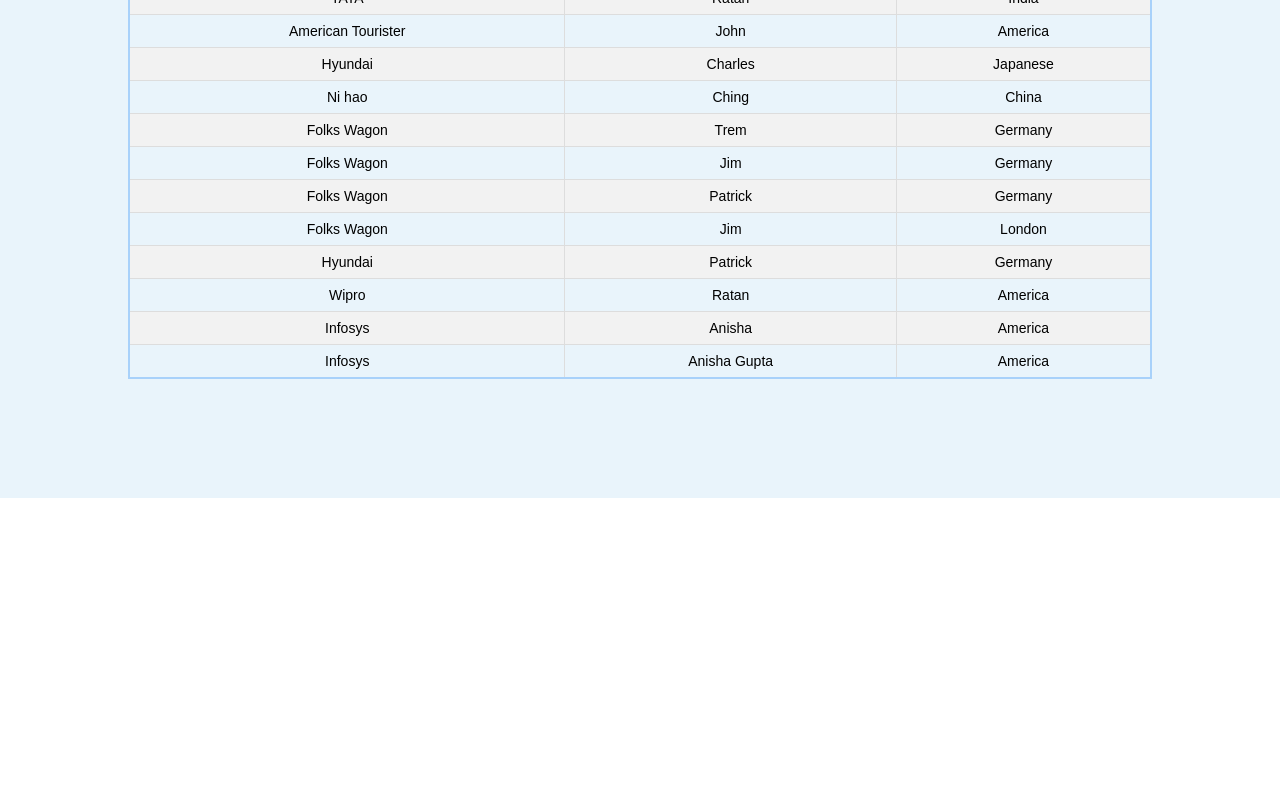
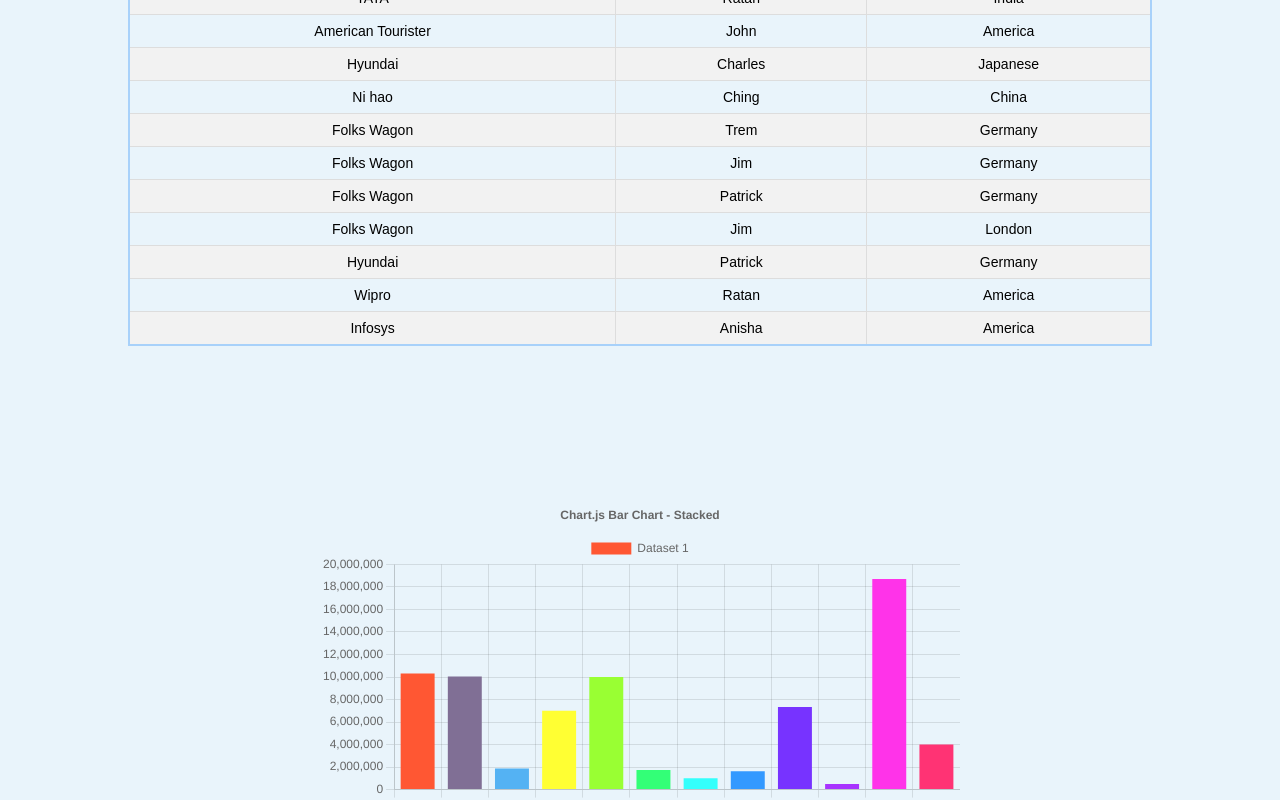
Before and after one commit to theamargupta/anishaInterview2023, a React (Create React App) app in the folder table-app/: page / in a window 1280 px wide. Shown: the part 300-1100 px from the top of the page. Before the commit the page ends 800 px from the top, so only its background shows below. Built offline with nearby package versions, Linux system fonts and the light colour scheme; data requests are answered from the project's data file.

Commit message:
Added - Chart

```diff
--- a/table-app/db.json
+++ b/table-app/db.json
@@ -4,80 +4,98 @@
       "id": "1",
       "Company": "Wipro",
       "Contact": "Anisha",
-      "Country": "India"
+      "Country": "India",
+      "sales" : 10320000,
+      "month" : "Jan"
     },
     {
       "id": "2",
       "Company": "TATA",
       "Contact": "Ratan",
-      "Country": "India"
+      "Country": "India",
+      "sales" : 10034500,
+      "month" : "Feb"
     },
 
     {
       "id": "3",
       "Company": "American Tourister",
       "Contact": "John",
-      "Country": "America"
+      "Country": "America",
+      "sales" : 1870000,
+      "month" : "Mar"
     },
     {
       "id": "4",
       "Company": "Hyundai",
       "Contact": "Charles",
-      "Country": "Japanese"
+      "Country": "Japanese",
+      "sales" : 7000000,
+      "month" : "Apr"
     },
     {
       "id": "5",
       "Company": "Ni hao",
       "Contact": "Ching",
-      "Country": "China"
+      "Country": "China",
+      "sales" : 10008750,
+      "month" : "May"
     },
     {
       "id": "6",
       "Company": "Folks Wagon",
       "Contact": "Trem",
-      "Country": "Germany"
+      "Country": "Germany",
+      "sales" : 1740000,
+      "month" : "Jun"
     },
     {
       "id": "7",
       "Company": "Folks Wagon",
       "Contact": "Jim",
-      "Country": "Germany"
+      "Country": "Germany",
+      "sales" : 1004300,
+      "month" : "Jul"
     },
     {
       "id": "8",
       "Company": "Folks Wagon",
       "Contact": "Patrick",
-      "Country": "Germany"
+      "Country": "Germany",
+      "sales" : 1640000,
+      "month" : "Aug"
     },
     {
       "id": "9",
       "Company": "Folks Wagon",
       "Contact": "Jim",
-      "Country": "London"
+      "Country": "London",
+      "sales" : 7330000,
+      "month" : "Sep"
     },
     {
       "id": "10",
       "Company": "Hyundai",
       "Contact": "Patrick",
-      "Country": "Germany"
+      "Country": "Germany",
+      "sales" : 500000,
+      "month" : "Oct"
     },
     {
       "id": "11",
       "Company": "Wipro",
       "Contact": "Ratan",
-      "Country": "America"
+      "Country": "America",
+      "sales" : 18700000,
+      "month" : "Nov"
     },
     {
       "id": "12",
       "Company": "Infosys",
       "Contact": "Anisha",
-      "Country": "America"
-    },
-    {
-      "id": "13",
-      "Company": "Infosys",
-      "Contact": "Anisha Gupta",
-      "Country": "America"
+      "Country": "America",
+      "sales" : 4000000,
+      "month" : "Dec"
     }
   ]
 }
--- a/table-app/package.json
+++ b/table-app/package.json
@@ -7,6 +7,9 @@
     "@testing-library/react": "^13.4.0",
     "@testing-library/user-event": "^13.5.0",
     "axios": "^1.4.0",
+    "chart.js": "^3.6.2",
+    "faker": "5.5.3",
+    "react-chartjs-2": "^5.0.0",
     "json-server": "^0.17.3",
     "mdb-react-ui-kit": "^6.1.0",
     "react": "^18.2.0",
--- a/table-app/src/App.js
+++ b/table-app/src/App.js
@@ -1,8 +1,12 @@
 import React from "react";
 import TablePage from "./Page/TablePage";
 
+
+
 const App = () => {
-  return <TablePage />;
+  return <>
+    <TablePage />
+  </>;
 };
 
 export default App;
--- /dev/null
+++ b/table-app/src/Page/Chart.js
@@ -0,0 +1,143 @@
+import React from "react";
+import {
+  Chart as ChartJS,
+  CategoryScale,
+  LinearScale,
+  BarElement,
+  ArcElement,
+  Title,
+  Tooltip,
+  Legend,
+} from "chart.js";
+import { Bar, Doughnut, Pie } from "react-chartjs-2";
+
+ChartJS.register(
+  CategoryScale,
+  LinearScale,
+  BarElement,
+  ArcElement,
+  Title,
+  Tooltip,
+  Legend
+);
+
+export const options = {
+  plugins: {
+    title: {
+      display: true,
+      text: "Chart.js Bar Chart - Stacked",
+    },
+  },
+  responsive: true,
+  scales: {
+    x: {
+      stacked: true,
+    },
+    y: {
+      stacked: true,
+    },
+  },
+};
+
+const BarChart = ({ data }) => {
+  const labels = data.map((value) => {
+    return value.month;
+  });
+  const barData = data.map((value) => value.sales);
+
+  const dataSet = {
+    labels,
+    datasets: [
+      {
+        label: "Dataset 1",
+        data: barData,
+        backgroundColor: [
+          "#FF5733",
+          "#806F95",
+          "#54B2F3",
+          "#FFFF33",
+          "#99FF33",
+          "#33FF77",
+          "#33FFFC",
+          "#3399FF",
+          "#7733FF",
+          "#A833FF",
+          "#FF33E9",
+          "#FF3374",
+        ],
+      },
+    ],
+  };
+  return <Bar options={options} data={dataSet} />;
+};
+const DoughnutChart = ({ data }) => {
+  const labels = data.map((value) => {
+    return value.month;
+  });
+  const doughnutData = data.map((value) => value.sales);
+
+  const dataSet = {
+    labels,
+    datasets: [
+      {
+        label: "Dataset 1",
+        data: doughnutData,
+        backgroundColor: [
+            'rgba(255, 99, 132, 0.2)',
+            'rgba(54, 162, 235, 0.2)',
+            'rgba(255, 206, 86, 0.2)',
+            'rgba(75, 192, 192, 0.2)',
+            'rgba(153, 102, 255, 0.2)',
+            'rgba(255, 159, 64, 0.2)'
+        ],
+      },
+    ],
+  };
+  return <Doughnut options={options} data={dataSet} />;
+};
+const PieChart = ({ data }) => {
+  const labels = data.map((value) => {
+    return value.month;
+  });
+  const pieData = data.map((value) => value.sales);
+  const PieDataSet = {
+    labels: labels,
+    datasets: [
+      {
+        label: "# of Votes",
+        data: pieData,
+        backgroundColor: [
+          "#FF5733",
+          "#806F95",
+          "#54B2F3",
+          "#FFFF33",
+          "#99FF33",
+          "#33FF77",
+          "#33FFFC",
+          "#3399FF",
+          "#7733FF",
+          "#A833FF",
+          "#FF33E9",
+          "#FF3374",
+        ],
+        borderColor: [
+          "#FF5733",
+          "#806F95",
+          "#54B2F3",
+          "#FFFF33",
+          "#99FF33",
+          "#33FF77",
+          "#33FFFC",
+          "#3399FF",
+          "#7733FF",
+          "#A833FF",
+          "#FF33E9",
+          "#FF3374",
+        ],
+        borderWidth: 1,
+      },
+    ],
+  };
+  return <Pie options={options} data={PieDataSet} />;
+};
+export { BarChart, DoughnutChart, PieChart };
--- a/table-app/src/Page/TablePage.js
+++ b/table-app/src/Page/TablePage.js
@@ -1,6 +1,7 @@
 import React, { useEffect, useState } from "react";
 import axios from "axios";
 import CommonTable from "../Components/CommonTable";
+import { BarChart, DoughnutChart, PieChart } from "./Chart";
 
 const TablePage = () => {
   const [tableData, setTableData] = useState([]);
@@ -63,6 +64,17 @@
             (data.key !== "Country" && activeTab !== "all")
         )}
       />
+      <div style={{ display: "flex", alignItems: "center",flexDirection:"column", width: "100%" }}>
+        <div style={{ width: "50%", margin: "auto", marginBottom:"2rem" }}>
+          <BarChart data={tableData} />
+        </div>
+        <div style={{ width: "50%", margin: "auto", marginBottom:"2rem" }}>
+          <DoughnutChart data={tableData} />
+        </div>
+        <div style={{ width: "50%", margin: "auto", marginBottom:"2rem" }}>
+          <PieChart data={tableData} />
+        </div>
+      </div>
     </div>
   );
 };
```
Also changed, not shown: table-app/src/Interview Questions.js (added), 1 other file (tests, documents, lock files or other folders).
